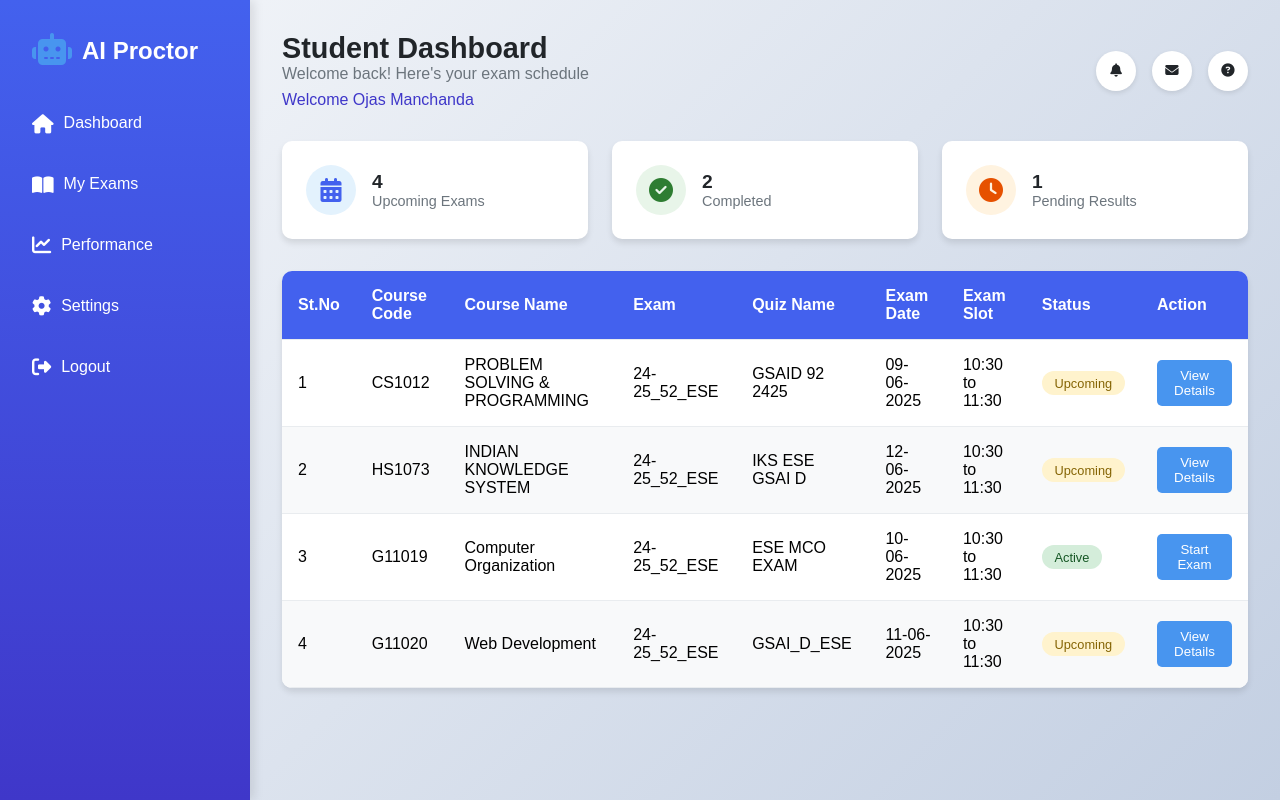
After one commit to MustafaNazir11/ASEP-2, a Flask app: page /test in a window 1280 px wide. The commit adds this page. Run offline with Flask 3, Linux system fonts and the light colour scheme.

Commit message:
added student dashboard

```diff
--- a/app.py
+++ b/app.py
@@ -29,7 +29,9 @@ def index():
 @app.route("/exam")
 def exam():
     return render_template("exam.html")
-
+@app.route("/test")
+def test():
+    return render_template("test.html")
 @app.route("/login")
 def login():
     return render_template("login.html")
--- a/templates/login.html
+++ b/templates/login.html
@@ -155,7 +155,7 @@ const firebaseConfig = {
           if (role === 'admin') {
             window.location.href = '/admin';
           } else {
-            window.location.href = '/exam';
+            window.location.href = '/test';
           }
         } catch (error) {
           console.error('Login error:', error);
--- /dev/null
+++ b/templates/test.html
@@ -0,0 +1,491 @@
+<!DOCTYPE html>
+<html lang="en">
+<head>
+    <meta charset="UTF-8">
+    <meta name="viewport" content="width=device-width, initial-scale=1.0">
+    <title>AI Proctor - Student Dashboard</title>
+    <link rel="stylesheet" href="https://cdnjs.cloudflare.com/ajax/libs/font-awesome/6.4.0/css/all.min.css">
+    <style>
+        :root {
+            --primary: #4361ee;
+            --secondary: #3f37c9;
+            --accent: #4895ef;
+            --danger: #f72585;
+            --light: #f8f9fa;
+            --dark: #212529;
+        }
+
+        body {
+            font-family: 'Poppins', sans-serif;
+            margin: 0;
+            padding: 0;
+            background: linear-gradient(135deg, #f5f7fa 0%, #c3cfe2 100%);
+            min-height: 100vh;
+        }
+
+        .dashboard-container {
+            display: grid;
+            grid-template-columns: 250px 1fr;
+            min-height: 100vh;
+        }
+
+        /* Sidebar Styles */
+        .sidebar {
+            background: linear-gradient(180deg, var(--primary) 0%, var(--secondary) 100%);
+            color: white;
+            padding: 2rem 1rem;
+            box-shadow: 4px 0 10px rgba(0,0,0,0.1);
+        }
+
+        .brand {
+            display: flex;
+            align-items: center;
+            margin-bottom: 2rem;
+            padding: 0 1rem;
+        }
+
+        .brand-icon {
+            font-size: 2rem;
+            margin-right: 10px;
+            color: var(--accent);
+        }
+
+        .brand-name {
+            font-size: 1.5rem;
+            font-weight: 700;
+        }
+
+        .nav-menu {
+            list-style: none;
+            padding: 0;
+        }
+
+        .nav-item {
+            margin-bottom: 1rem;
+            border-radius: 8px;
+            transition: all 0.3s;
+        }
+
+        .nav-item:hover {
+            background-color: rgba(255,255,255,0.1);
+        }
+
+        .nav-link {
+            color: white;
+            text-decoration: none;
+            display: flex;
+            align-items: center;
+            padding: 0.8rem 1rem;
+            font-size: 1rem;
+        }
+
+        .nav-icon {
+            margin-right: 10px;
+            font-size: 1.2rem;
+        }
+
+        /* Main Content Styles */
+        .main-content {
+            padding: 2rem;
+        }
+
+        .header {
+            display: flex;
+            justify-content: space-between;
+            align-items: center;
+            margin-bottom: 2rem;
+        }
+
+        .page-title h1 {
+            color: var(--dark);
+            margin: 0;
+            font-size: 1.8rem;
+        }
+
+        .page-title p {
+            color: #6c757d;
+            margin: 0;
+        }
+
+        .user-actions {
+            display: flex;
+            gap: 1rem;
+        }
+
+        .action-btn {
+            background: white;
+            border: none;
+            width: 40px;
+            height: 40px;
+            border-radius: 50%;
+            display: flex;
+            align-items: center;
+            justify-content: center;
+            cursor: pointer;
+            box-shadow: 0 2px 5px rgba(0,0,0,0.1);
+            transition: all 0.3s;
+            color: var(--dark);
+        }
+
+        .action-btn:hover {
+            background: var(--accent);
+            color: white;
+            transform: translateY(-2px);
+        }
+
+        /* Exam Table Styles */
+        .exam-table {
+            background: white;
+            border-radius: 10px;
+            box-shadow: 0 4px 6px rgba(0,0,0,0.1);
+            overflow: hidden;
+        }
+
+        table {
+            width: 100%;
+            border-collapse: collapse;
+        }
+
+        th, td {
+            padding: 1rem;
+            text-align: left;
+            border-bottom: 1px solid #e9ecef;
+        }
+
+        th {
+            background-color: var(--primary);
+            color: white;
+            font-weight: 600;
+        }
+
+        tr:nth-child(even) {
+            background-color: #f8f9fa;
+        }
+
+        tr:hover {
+            background-color: #e9f5ff;
+        }
+
+        .exam-status {
+            display: inline-block;
+            padding: 0.3rem 0.8rem;
+            border-radius: 20px;
+            font-size: 0.8rem;
+            font-weight: 500;
+        }
+
+        .status-upcoming {
+            background-color: #fff3cd;
+            color: #856404;
+        }
+
+        .status-active {
+            background-color: #d4edda;
+            color: #155724;
+        }
+
+        .exam-action {
+            background-color: var(--accent);
+            color: white;
+            border: none;
+            padding: 0.5rem 1rem;
+            border-radius: 5px;
+            cursor: pointer;
+            transition: all 0.3s;
+            font-weight: 500;
+        }
+
+        .exam-action:hover {
+            background-color: var(--secondary);
+            transform: translateY(-2px);
+        }
+
+        /* Stats Cards */
+        .stats-container {
+            display: grid;
+            grid-template-columns: repeat(3, 1fr);
+            gap: 1.5rem;
+            margin-bottom: 2rem;
+        }
+
+        .stat-card {
+            background: white;
+            border-radius: 10px;
+            padding: 1.5rem;
+            box-shadow: 0 4px 6px rgba(0,0,0,0.1);
+            display: flex;
+            align-items: center;
+        }
+
+        .stat-icon {
+            width: 50px;
+            height: 50px;
+            border-radius: 50%;
+            display: flex;
+            align-items: center;
+            justify-content: center;
+            margin-right: 1rem;
+            font-size: 1.5rem;
+        }
+
+        .icon-blue {
+            background-color: #e3f2fd;
+            color: var(--primary);
+        }
+
+        .icon-green {
+            background-color: #e8f5e9;
+            color: #2e7d32;
+        }
+
+        .icon-orange {
+            background-color: #fff3e0;
+            color: #e65100;
+        }
+
+        .stat-info h3 {
+            margin: 0;
+            font-size: 1.2rem;
+            color: var(--dark);
+        }
+
+        .stat-info p {
+            margin: 0;
+            color: #6c757d;
+            font-size: 0.9rem;
+        }
+    </style>
+</head>
+<body>
+    <div class="dashboard-container">
+        <!-- Sidebar Navigation -->
+        <div class="sidebar">
+            <div class="brand">
+                <div class="brand-icon">
+                    <i class="fas fa-robot"></i>
+                </div>
+                <div class="brand-name">AI Proctor</div>
+            </div>
+
+            <ul class="nav-menu">
+                <li class="nav-item">
+                    <a href="/dashboard" class="nav-link">
+                        <i class="fas fa-home nav-icon"></i>
+                        Dashboard
+                    </a>
+                </li>
+                <li class="nav-item">
+                    <a href="/exam" class="nav-link">
+                        <i class="fas fa-book-open nav-icon"></i>
+                        My Exams
+                    </a>
+                </li>
+                <li class="nav-item">
+                    <a href="#" class="nav-link">
+                        <i class="fas fa-chart-line nav-icon"></i>
+                        Performance
+                    </a>
+                </li>
+                <li class="nav-item">
+                    <a href="#" class="nav-link">
+                        <i class="fas fa-cog nav-icon"></i>
+                        Settings
+                    </a>
+                </li>
+                <li class="nav-item">
+                    <a href="/logout" class="nav-link">
+                        <i class="fas fa-sign-out-alt nav-icon"></i>
+                        Logout
+                    </a>
+                </li>
+            </ul>
+        </div>
+
+        <!-- Main Content Area -->
+        <div class="main-content">
+            <div class="header">
+                <div class="page-title">
+                    <h1>Student Dashboard</h1>
+                    <p>Welcome back! Here's your exam schedule</p>
+                </div>
+
+                <div class="user-actions">
+                    <button class="action-btn" title="Notifications">
+                        <i class="fas fa-bell"></i>
+                    </button>
+                    <button class="action-btn" title="Messages">
+                        <i class="fas fa-envelope"></i>
+                    </button>
+                    <button class="action-btn" title="Help">
+                        <i class="fas fa-question-circle"></i>
+                    </button>
+                </div>
+            </div>
+
+            <!-- Stats Cards -->
+            <div class="stats-container">
+                <div class="stat-card">
+                    <div class="stat-icon icon-blue">
+                        <i class="fas fa-calendar-alt"></i>
+                    </div>
+                    <div class="stat-info">
+                        <h3>4</h3>
+                        <p>Upcoming Exams</p>
+                    </div>
+                </div>
+
+                <div class="stat-card">
+                    <div class="stat-icon icon-green">
+                        <i class="fas fa-check-circle"></i>
+                    </div>
+                    <div class="stat-info">
+                        <h3>2</h3>
+                        <p>Completed</p>
+                    </div>
+                </div>
+
+                <div class="stat-card">
+                    <div class="stat-icon icon-orange">
+                        <i class="fas fa-clock"></i>
+                    </div>
+                    <div class="stat-info">
+                        <h3>1</h3>
+                        <p>Pending Results</p>
+                    </div>
+                </div>
+            </div>
+
+            <!-- Exam Table -->
+            <div class="exam-table">
+                <table>
+                    <thead>
+                        <tr>
+                            <th>St.No</th>
+                            <th>Course Code</th>
+                            <th>Course Name</th>
+                            <th>Exam</th>
+                            <th>Quiz Name</th>
+                            <th>Exam Date</th>
+                            <th>Exam Slot</th>
+                            <th>Status</th>
+                            <th>Action</th>
+                        </tr>
+                    </thead>
+                    <tbody>
+                        <tr>
+                            <td>1</td>
+                            <td>CS1012</td>
+                            <td>PROBLEM SOLVING & PROGRAMMING</td>
+                            <td>24-25_52_ESE</td>
+                            <td>GSAID 92 2425</td>
+                            <td>09-06-2025</td>
+                            <td>10:30 to 11:30</td>
+                            <td><span class="exam-status status-upcoming">Upcoming</span></td>
+                            <td><button class="exam-action">View Details</button></td>
+                        </tr>
+                        <tr>
+                            <td>2</td>
+                            <td>HS1073</td>
+                            <td>INDIAN KNOWLEDGE SYSTEM</td>
+                            <td>24-25_52_ESE</td>
+                            <td>IKS ESE GSAI D</td>
+                            <td>12-06-2025</td>
+                            <td>10:30 to 11:30</td>
+                            <td><span class="exam-status status-upcoming">Upcoming</span></td>
+                            <td><button class="exam-action">View Details</button></td>
+                        </tr>
+                        <tr>
+                            <td>3</td>
+                            <td>G11019</td>
+                            <td>Computer Organization</td>
+                            <td>24-25_52_ESE</td>
+                            <td>ESE MCO EXAM</td>
+                            <td>10-06-2025</td>
+                            <td>10:30 to 11:30</td>
+                            <td><span class="exam-status status-active">Active</span></td>
+                            <td><button class="exam-action">Start Exam</button></td>
+                        </tr>
+                        <tr>
+                            <td>4</td>
+                            <td>G11020</td>
+                            <td>Web Development</td>
+                            <td>24-25_52_ESE</td>
+                            <td>GSAI_D_ESE</td>
+                            <td>11-06-2025</td>
+                            <td>10:30 to 11:30</td>
+                            <td><span class="exam-status status-upcoming">Upcoming</span></td>
+                            <td><button class="exam-action">View Details</button></td>
+                        </tr>
+                    </tbody>
+                </table>
+            </div>
+        </div>
+    </div>
+
+<script>
+    // Simulated login email - in real scenario, get this from backend/session
+    const userEmail = "ojas.manchanda24@example.com";
+
+    // Extract names from email
+    function extractName(email) {
+        const [username] = email.split("@");  // ojas.manchanda24
+        const cleanUsername = username.replace(/[0-9]/g, ""); // ojas.manchanda
+        const parts = cleanUsername.split(".");
+        if (parts.length >= 2) {
+            const firstName = capitalize(parts[0]);
+            const lastName = capitalize(parts[1]);
+            return `${firstName} ${lastName}`;
+        }
+        return "User";
+    }
+
+    function capitalize(str) {
+        return str.charAt(0).toUpperCase() + str.slice(1).toLowerCase();
+    }
+
+    document.addEventListener('DOMContentLoaded', function () {
+        // 1. Extract name
+        const fullName = extractName(userEmail);
+
+        // 2. Add welcome message
+        const pageTitle = document.querySelector(".page-title");
+        const welcomeMsg = document.createElement("p");
+        welcomeMsg.textContent = `Welcome ${fullName}`;
+        welcomeMsg.style.fontWeight = "500";
+        welcomeMsg.style.color = "#3f37c9";
+        welcomeMsg.style.marginTop = "0.5rem";
+        pageTitle.appendChild(welcomeMsg);
+
+        // Existing button functionality
+        document.querySelector('.fa-bell').closest('.action-btn').addEventListener('click', function () {
+            alert('You have 3 new notifications');
+        });
+
+        document.querySelector('.fa-envelope').closest('.action-btn').addEventListener('click', function () {
+            alert('No new messages');
+        });
+
+        document.querySelector('.fa-question-circle').closest('.action-btn').addEventListener('click', function () {
+            alert('Help center will open in a new window');
+        });
+
+        document.querySelector('.fa-sign-out-alt').closest('.nav-link').addEventListener('click', function (e) {
+            if (!confirm('Are you sure you want to logout?')) {
+                e.preventDefault();
+            }
+        });
+
+        document.querySelectorAll('.exam-action').forEach(btn => {
+            btn.addEventListener('click', function () {
+                if (this.textContent === 'Start Exam') {
+                    window.location.href = '/exam';
+                } else {
+                    alert('Exam details will be shown here');
+                }
+            });
+        });
+    });
+</script>
+
+</body>
+</html>
```
Also changed, not shown: static/js/student-questions.js (added, +71 -0 lines), static/js/uploadquestions.js (added, +71 -0 lines).
